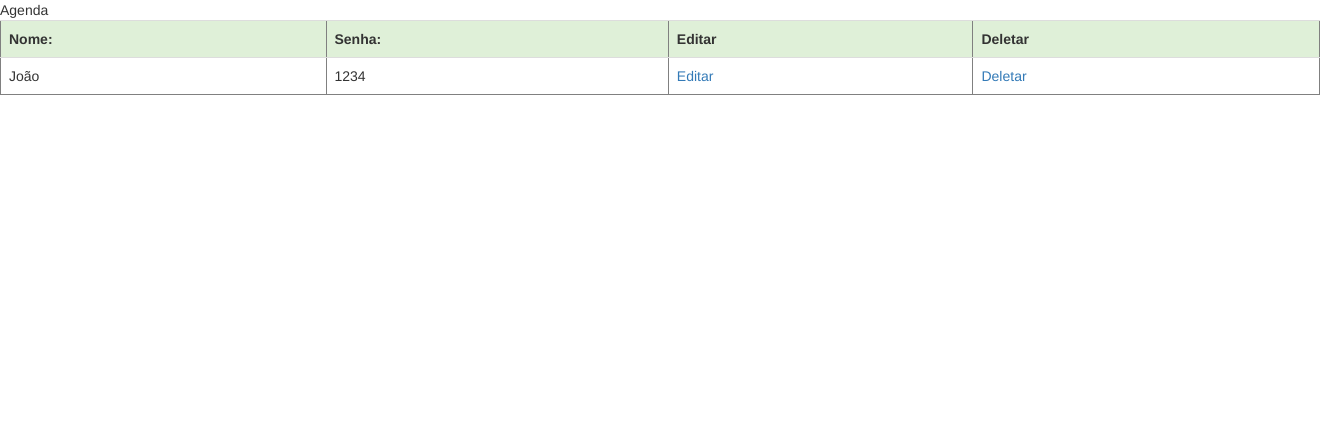
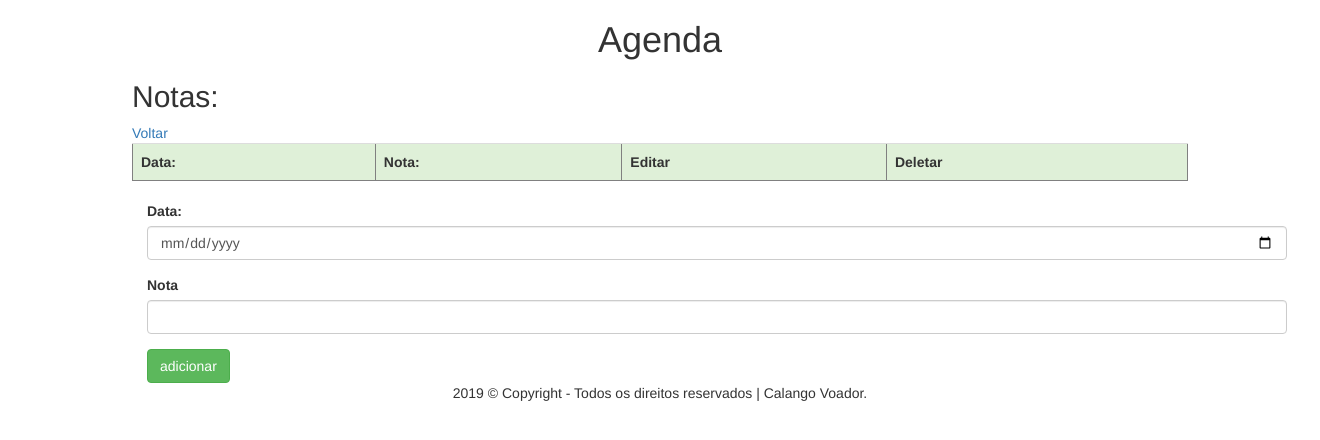
Before and after one commit to RianCrvalho/Hyper_Schedule, a PHP site: page /Usuario_View.php in a window 1320 px wide. Shown: the top 440 px of the page. Run offline with PHP 8.4, Linux system fonts and the light colour scheme; a user stored in the database is signed in; data comes from the database, SQL or seed files in the repository; lists and menus that the app fills with data are empty.

Commit message:
Metade certo e metade dando errado

```diff
--- a/Control/Contato_Control.php
+++ b/Control/Contato_Control.php
@@ -1,4 +1,5 @@
 <?php
+  include("../Model/Usuario_Model.php");
   include("../Model/Contato_Model.php");
   include("../BD/conexao.php");
 
--- a/Control/Endereco_Control.php
+++ b/Control/Endereco_Control.php
@@ -1,5 +1,7 @@
 <?php
   include("../Model/Endereco_Model.php");
+  include("../Model/Contato_Model.php");
+  include("../Model/Usuario_Model.php");
   include("../BD/conexao.php");
   session_start();
 
--- a/Control/Notas_Control.php
+++ b/Control/Notas_Control.php
@@ -1,8 +1,9 @@
 <?php
+  include("../Model/Usuario_Model.php");
   include("../Model/Notas_Model.php");
   include("../BD/conexao.php");
   session_start();
-  Class Edereco_Control{
+  Class Notas_Control{
   	public $dados;
   	public $conn;
 
@@ -32,7 +33,7 @@
   	$dados->bindValue(":data_nota", $this->dados->getData());
     $dados->bindValue(":nota", $this->dados->getNota());
   	$dados->execute();
-  	header("Location: ../View/Endereco_View.php");
+  	header("Location: ../View/Usuario_View.php");
   }
 
   function del($id_nota){
--- a/Control/Usuario_Control.php
+++ b/Control/Usuario_Control.php
@@ -22,7 +22,7 @@
 
   }
 
-  function add($nome_usr,$senha_usr){
+  function Cadastrar($nome_usr,$senha_usr){
   	$this->dados->setNome_usr($nome_usr);
   	$this->dados->setSenha_usr($senha_usr);
   	$sql = "INSERT INTO usuario(nome_usr,senha_usr) VALUES (:nome_usr,:senha_usr);";
@@ -30,8 +30,17 @@
   	$dados = $d->prepare($sql);
   	$dados->bindValue(":nome_usr", $this->dados->getNome_usr());
   	$dados->bindValue(":senha_usr", $this->dados->getSenha_usr());
-  	$dados->execute();
-  	header("Location: ../View/Usuario_View.php");
+
+            try {
+                $dados->execute();
+                header("Location: ../View/Usuario_View.php");
+                return true;
+            } catch (PDOException $e){
+                echo "Erro: ". $e->getMessage();
+                $_SESSION['cadastrado'] = true;
+                return false;
+            }
+
 
   }
 
@@ -52,11 +61,10 @@
                 $_SESSION['cadastrado'] = false;
                 header('Location: ../View/login.php');
             }else{
-             // $miau = $user[0]
-               // $_SESSION['id'] = $miau['id_usr'];
-               // $_SESSION['nome'] = $miau['nome_usr'];
+             $miau = $user[0];
+              $_SESSION['Usuario_id'] = $miau['id_usr'];
 
-                header('Location: ../View/cadastro.php');
+                header('Location: ../View/Usuario_View.php');
             }
 
 
--- a/Model/Notas_Model.php
+++ b/Model/Notas_Model.php
@@ -21,7 +21,7 @@
 		$this->id_usr = $id_usr;
 	}
 	function getId_usr(){
-		retrun $this->id_usr;
+		return $this->id_usr;
 	}
  	function setData($data_nota){
  		$this->data_nota= $data_nota;
--- a/View/Usuario_View.php
+++ b/View/Usuario_View.php
@@ -5,28 +5,71 @@
 	<link rel="stylesheet" type="text/css" href="../lib/bootstrap.css">
 </head>
 <body>
-	<fieldset>Agenda</fieldset>
+	   <style>
+        body{margin:1px 10% 1px 10%;}
+        }
+        header, footer{
+            margin: auto;
+        }
+    </style>
+
+<header align="center">
+	<h1>Agenda</h1>
+</header>
+<main>
+	<h2>Notas:</h2>
+	<a href="login.php">Voltar</a>
+
 <?php
-include("../Control/Usuario_Control.php");
-$cliente = new Usuario_Control();
-$dados = $cliente->userView();
+include("../Control/Notas_Control.php");
+$Usuario_id = $_SESSION['Usuario_id'];
+$notas = new Notas_Control();
+$dados= $notas->notView($Usuario_id);
 
+if (isset ( $_POST [ 'btn-add' ])) {
+        $data_nota  =  $_POST ['campo_data'];
+        $nota  =  $_POST ['campo_nota'];
+        $notas->add($Usuario_id,$data_nota, $nota);
+
+}
 echo "<table class='table table-striped table-hover' border=1 align=center>";
 echo "<tr>";
-echo "<th class='bg-success'> Nome: </th>
-<th class='bg-success'> Senha: </th>
+echo "<th class='bg-success'> Data: </th>
+<th class='bg-success'> Nota: </th>
 <th class='bg-success'> Editar</th><th class='bg-success'> Deletar </th>";
 echo "</tr>";
 echo "<tr>";
 foreach($dados as $d){
-    echo "<td>".$d['nome_usr']."</td>";
-    echo "<td>".$d['senha_usr']."</td>";
-    echo "<td> <a href=?acao=edit&id=".$d['id_usr']." onclick='mostrar()'> Editar </a></td>";
-    echo "<td> <a href=?acao=del&id=".$d['id_usr']."> Deletar </a></td></td>";
+    echo "<td>".$d['data_nota']."</td>";
+    echo "<td>".$d['nota']."</td>";
+    echo "<td> <a href=?acao=edit&id=".$d['id_nota']." onclick='mostrar()'> Editar </a></td>";
+    echo "<td> <a href=?acao=del&id=".$d['id_nota']."> Deletar </a></td></td>";
     echo "</tr>";
 }
 echo "</table>";
+
 ?>
+<div id="div_login" class="container">
+            <form method="POST">
+                <div class="form-group">
+                    <label for="date">Data:</label>
+                    <input type="date" id="date" name="campo_data" class="form-control">
+                </div>
+                <div class="form-group">
+                    <label for="pass">Nota</label>
+                    <input type="text" id="pass" name="campo_nota" class="form-control">
+                </div>
+                <div id="div_buttons">
+                    <button type="submit" id="btn-enviar" name="btn-add" class="btn btn-success" value="btn1">adicionar</button>
+                </div>
+            </form>
+        </div>
+</main>
+<footer>
+  <div align="center">
+            <p>2019 &copy; Copyright - Todos os direitos reservados | Calango Voador.</p>
+        </div>
+</footer>
 
 </body>
 </html>
```
Also changed, not shown: Model/Contato_Model.php (+4 -4 lines), View/cadastro.php (+52 -2 lines), View/login.php (+15 -12 lines).
